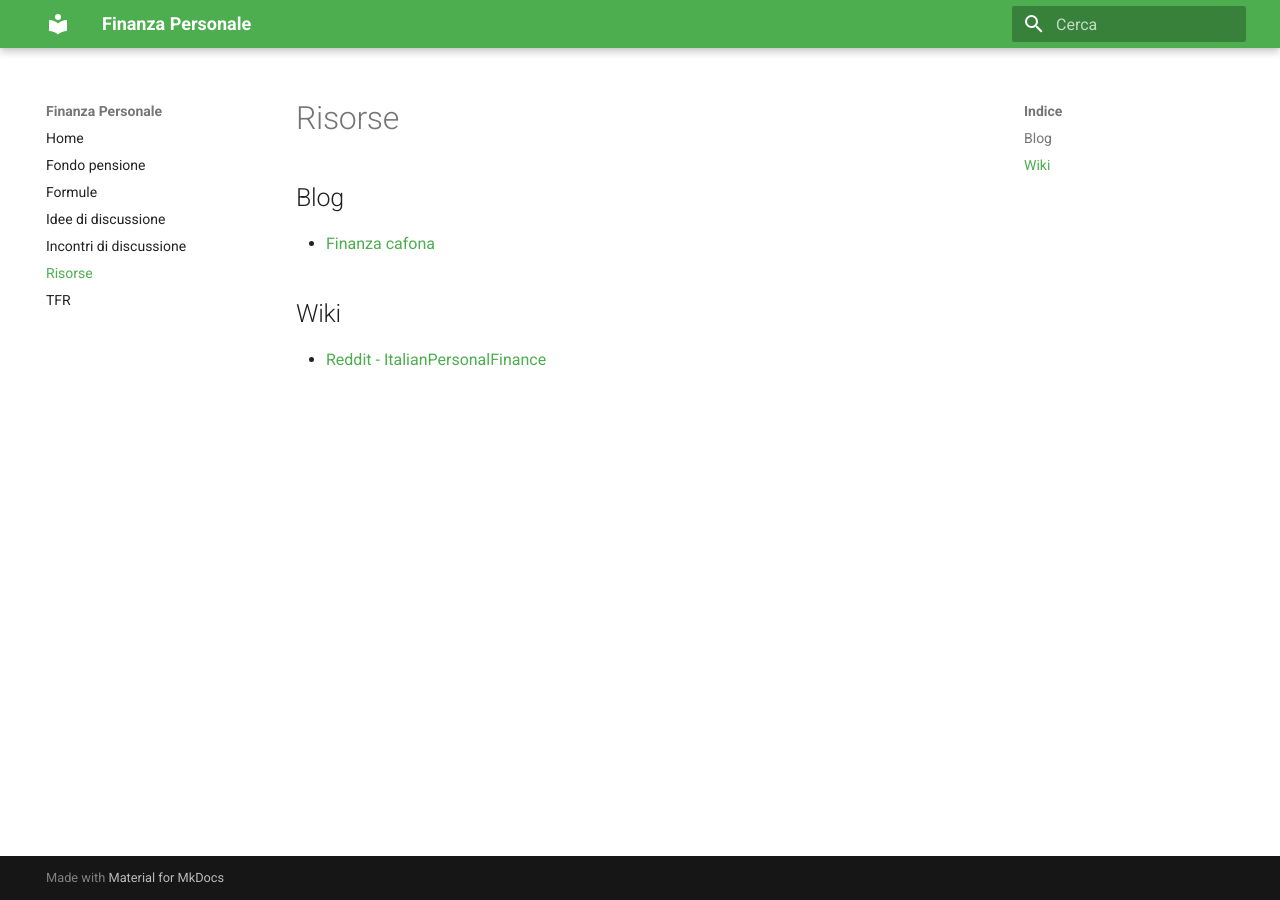
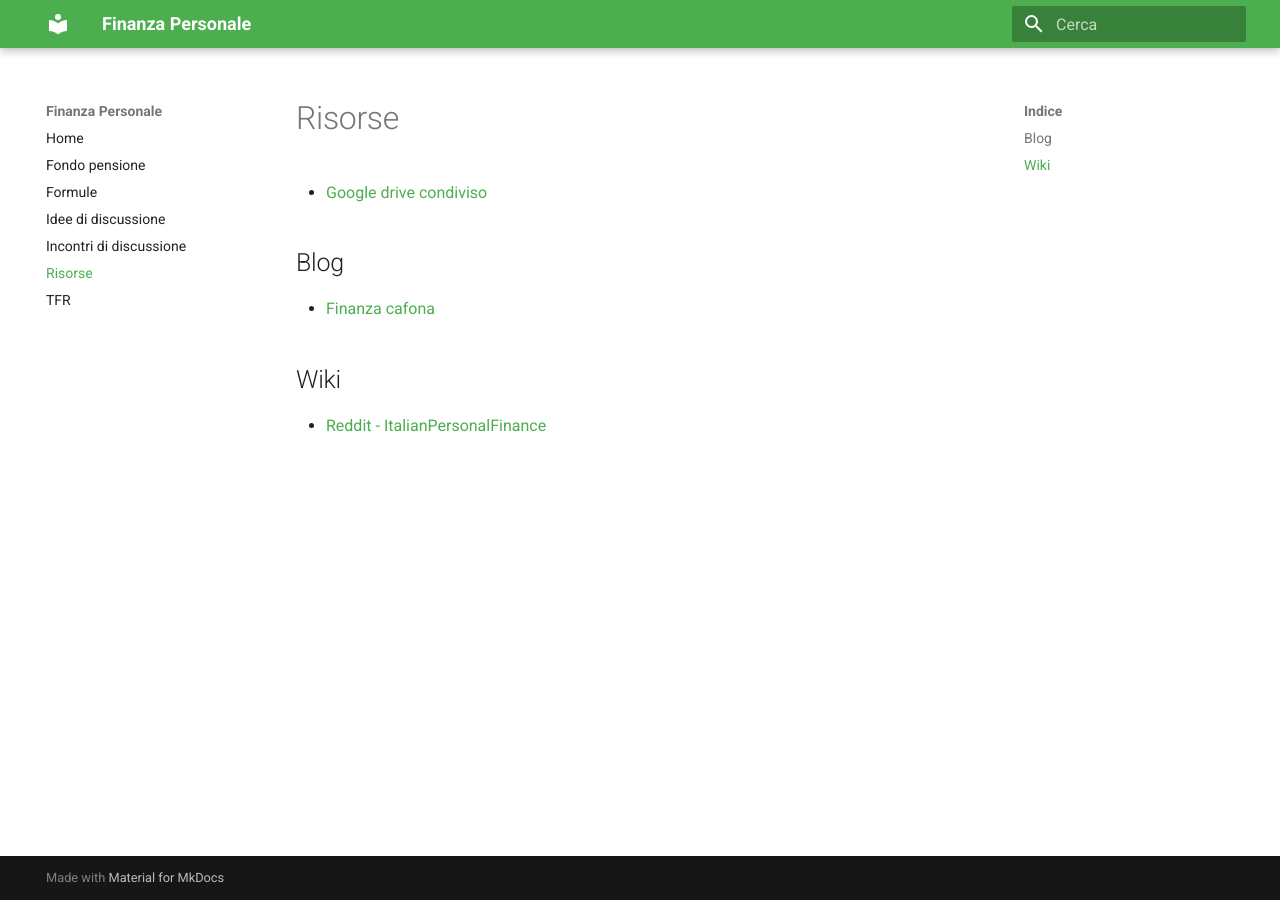
Before and after one commit to simgunz/wiki-finanza-personale, an MkDocs documentation site: the page built from docs/risorse.md, in a window 1280 px wide. Built offline with MkDocs 1.6.1 and Material for MkDocs 9.7.7, drawn with Linux system fonts in a browser that asks for light colours.

Commit message:
Aggiunto link a google drive condiviso

```diff
--- a/docs/risorse.md
+++ b/docs/risorse.md
@@ -1,6 +1,8 @@
 
 
 # Risorse
+
+- [Google drive condiviso](https://drive.google.com/drive/folders/1QgsVQOSh-0n-hJlhwa4B_NX7izkETpzT)
 
 ## Blog
 
```
